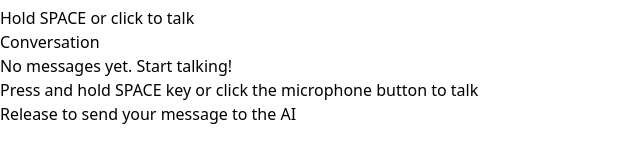
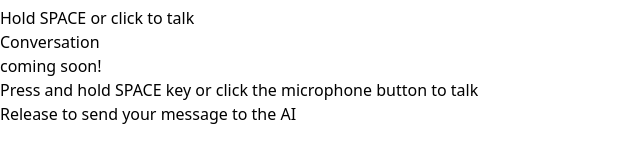
Before and after one commit to sts04038/Live-Voice-Agent, a React (Vite) app in the folder frontend/: page / in a window 1280 px wide. Shown: the part 140-284 px from the top of the page, without its empty margins (0-640 px from the left). Built offline with nearby package versions, Linux system fonts and the light colour scheme.

Commit message:
문구수정

```diff
--- a/frontend/src/App.jsx
+++ b/frontend/src/App.jsx
@@ -345,7 +345,7 @@
                 <div className="bg-gray-800 rounded-lg p-6 shadow-xl max-h-96 overflow-y-auto">
                     <h2 className="text-xl font-semibold mb-4">Conversation</h2>
                     {messages.length === 0 ? (
-                        <p className="text-gray-500 text-center">No messages yet. Start talking!</p>
+                        <p className="text-gray-500 text-center">coming soon!</p>
                     ) : (
                         <div className="space-y-3">
                             {messages.map((msg, idx) => (
```
